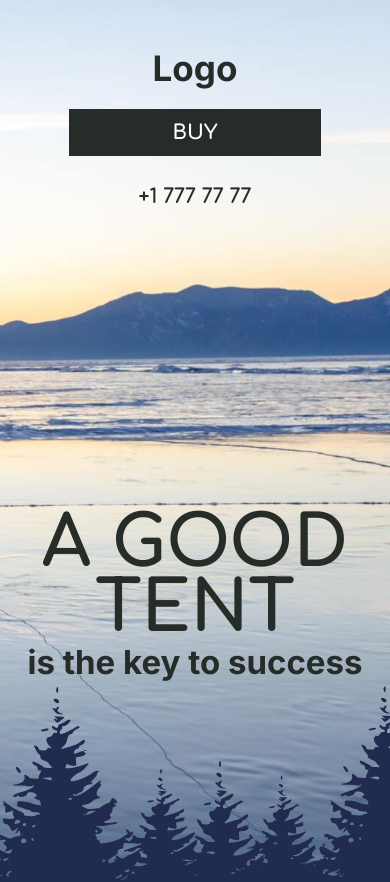
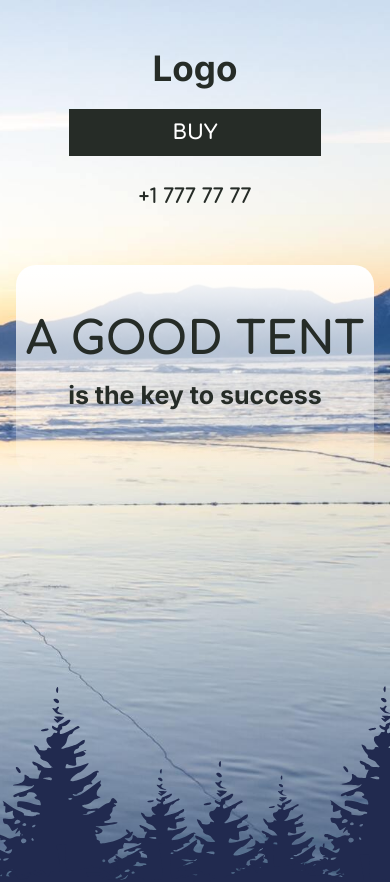
Before and after one commit to Tory142/camping, a plain HTML site: page index.html in a window 390 px wide. Shown: the top 882 px of the page. Drawn offline with Linux system fonts and the light colour scheme.

Commit message:
with correct

```diff
--- a/css/style.css
+++ b/css/style.css
@@ -53,6 +53,7 @@ img {
     min-height: 100vh;
     position: relative;
     margin-bottom: 80px;
+
 }
 
 .header::before {
@@ -798,6 +799,17 @@ input:focus {
 }
 
 @media (max-width: 630px) {
+    .header__content {
+        align-items: start;
+        justify-content: center;
+    }
+
+    .header__content-box {
+        padding: 50px 10px;
+        background: linear-gradient(#fff, rgba(255, 255, 255, 0.1));
+        border-radius: 20px;
+    }
+
     .title {
         font-size: 48px;
         line-height: 56px;
@@ -878,6 +890,17 @@ input:focus {
 }
 
 @media (max-width: 414px) {
+    .header__title {
+        font-size: 45px;
+        line-height: 50px;
+        margin-bottom: 20px;
+    }
+
+    .header__text {
+        font-size: 25px;
+        line-height: 20px;
+    }
+
     .header__decor-text {
         display: none;
     }
@@ -910,12 +933,9 @@ input:focus {
     }
 }
 
-@media (max-width: 375px) {
+/* @media (max-width: 375px) {
     .header__title {
         font-size: 55px;
         line-height: 60px;
     }
-
-
-
-}
+} */
```
